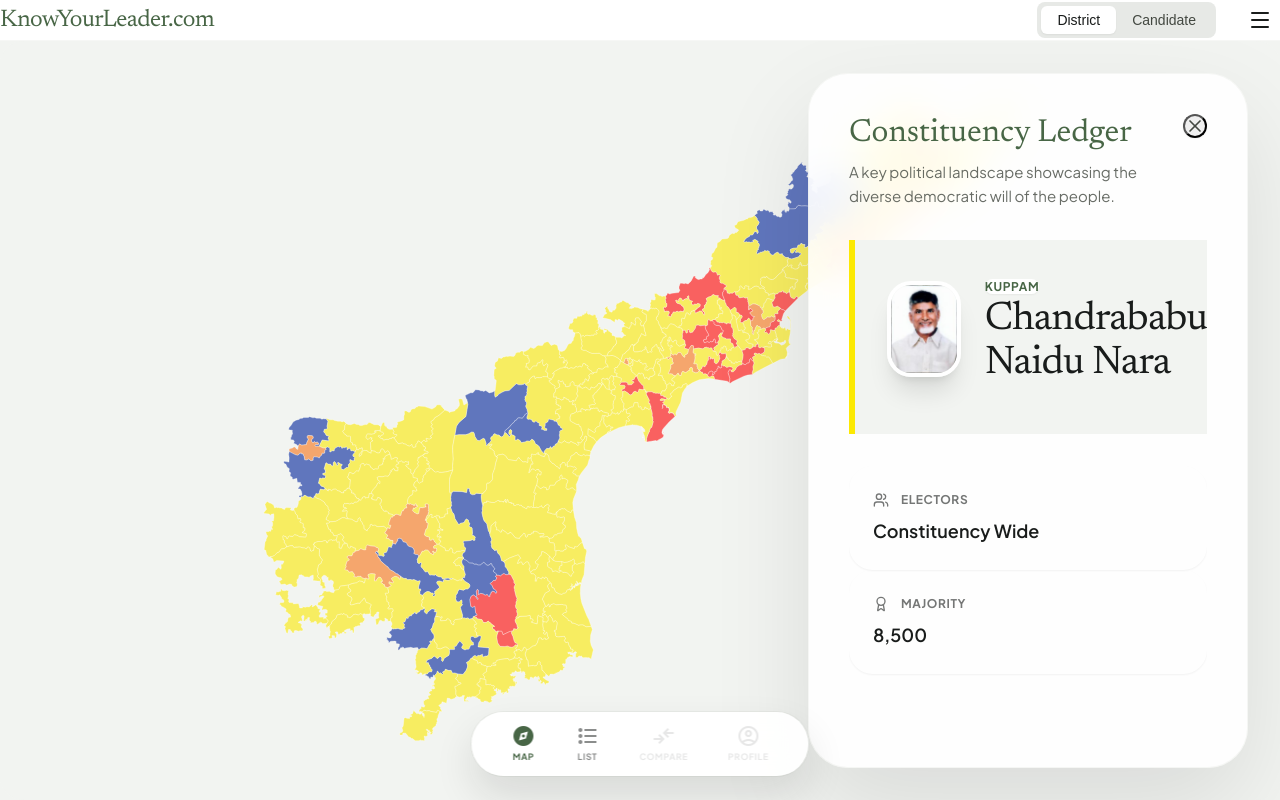
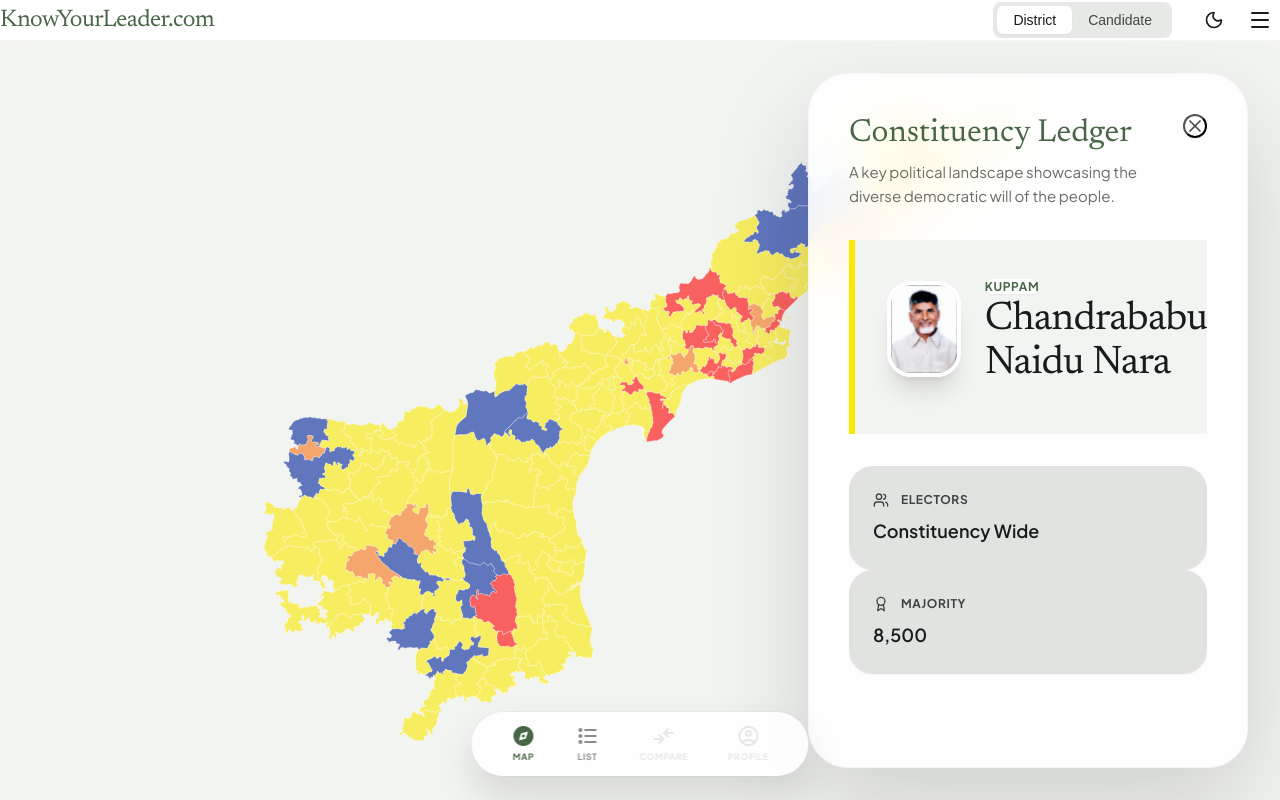
Before and after one commit to gowtham5m11/leaderledger, a React (Vite) app: page /district#/district in a window 1280 px wide. Built offline with nearby package versions, Linux system fonts and the light colour scheme.

Commit message:
small UI fixes and darkmode(needs further improvement)

```diff
--- a/src/App.jsx
+++ b/src/App.jsx
@@ -6,10 +6,20 @@ import CandidateList from './components/CandidateList';
 import CandidateProfile from './components/CandidateProfile';
 
 function App() {
+  const [theme, setTheme] = React.useState(localStorage.getItem('theme') || 'light');
+
+  React.useEffect(() => {
+    localStorage.setItem('theme', theme);
+  }, [theme]);
+
+  const toggleTheme = () => {
+    setTheme(prev => prev === 'light' ? 'dark' : 'light');
+  };
+
   return (
     <Router>
-      <div className="app-container">
-        <Header />
+      <div className={`app-container ${theme === 'dark' ? 'dark-theme' : ''}`}>
+        <Header theme={theme} toggleTheme={toggleTheme} />
 
         <main className="main-content">
           <Routes>
@@ -42,12 +52,13 @@ const FloatingNav = () => {
   return (
     <div style={{
       position: 'fixed', bottom: '1.5rem', left: '50%', transform: 'translateX(-50%)',
-      background: 'rgba(255,255,255,0.95)', backdropFilter: 'blur(12px)',
+      background: 'var(--surface-dim)', backdropFilter: 'blur(12px)',
       WebkitBackdropFilter: 'blur(12px)',
       borderRadius: '9999px', padding: '0.75rem 2.5rem',
       display: 'flex', alignItems: 'center', gap: '2.5rem',
       zIndex: 200,
-      boxShadow: '0 20px 40px rgba(25,28,27,0.12), 0 0 0 1px rgba(195,200,190,0.2)',
+      boxShadow: '0 20px 40px rgba(0,0,0,0.12), 0 0 0 1px var(--outline-variant)',
+      transition: 'all 0.3s ease'
     }}>
       {[
         { label: 'Map', icon: 'explore', path: '/district', view: 'district' },
--- a/src/components/CandidateList.jsx
+++ b/src/components/CandidateList.jsx
@@ -20,7 +20,7 @@ const CandidateList = () => {
 
 
   return (
-    <div className="bg-background text-on-surface custom-scrollbar" style={{ height: '100%', overflowY: 'auto', fontFamily: "'Outfit', sans-serif" }}>
+    <div className="bg-surface text-on-surface custom-scrollbar" style={{ height: '100%', overflowY: 'auto', fontFamily: "'Outfit', sans-serif" }}>
       <main className="mx-auto" style={{ maxWidth: '1200px', padding: '4rem 1.5rem' }}>
 
         {/* Title Section */}
--- a/src/components/DistrictView.jsx
+++ b/src/components/DistrictView.jsx
@@ -30,7 +30,7 @@ const MapTooltip = ({ data }) => {
       <div className="relative">
         <img src={data.image} alt={data.currentMla} style={{ width: '3.5rem', height: '3.5rem', borderRadius: '0.5rem', objectFit: 'cover' }} />
         <div
-          className="absolute -bottom-1 -right-1 w-5 h-5 rounded-full border-2 border-white flex items-center justify-center"
+          className="absolute -bottom-1 -right-1 w-5 h-5 rounded-full border-2 border-[var(--surface-container-lowest)] flex items-center justify-center"
           style={{ backgroundColor: partyColors[data.party] || '#ccc' }}
         >
         </div>
@@ -78,23 +78,23 @@ const DistrictView = () => {
         {/* Map Legend */}
         <div className="absolute bottom-10 left-10 glass-panel px-6 py-4 rounded-3xl border border-outline-variant flex gap-8 z-50">
           <div className="flex items-center gap-2">
-            <div className="w-3 h-3 rounded-full bg-[#fce903]"></div>
+            <div className="w-3 h-3 rounded-full bg-[var(--tdp)]"></div>
             <span className="label-sm text-on-surface-variant font-medium">TDP</span>
           </div>
           <div className="flex items-center gap-2">
-            <div className="w-3 h-3 rounded-full bg-[#00249c]"></div>
+            <div className="w-3 h-3 rounded-full bg-[var(--ysrcp)]"></div>
             <span className="label-sm text-on-surface-variant font-medium">YSRCP</span>
           </div>
           <div className="flex items-center gap-2">
-            <div className="w-3 h-3 rounded-full bg-[#e63946]"></div>
+            <div className="w-3 h-3 rounded-full bg-[var(--jsp)]"></div>
             <span className="label-sm text-on-surface-variant font-medium">JSP</span>
           </div>
           <div className="flex items-center gap-2">
-            <div className="w-3 h-3 rounded-full bg-[#f97316]"></div>
+            <div className="w-3 h-3 rounded-full bg-[var(--bjp)]"></div>
             <span className="label-sm text-on-surface-variant font-medium">BJP</span>
           </div>
           <div className="flex items-center gap-2">
-            <div className="w-3 h-3 rounded-full bg-[#0ea5e9]"></div>
+            <div className="w-3 h-3 rounded-full bg-[var(--inc)]"></div>
             <span className="label-sm text-on-surface-variant font-medium">INC</span>
           </div>
         </div>
@@ -118,7 +118,7 @@ const DistrictView = () => {
             </div>
             <button
               onClick={() => setIsPanelVisible(false)}
-              className="p-3 hover:bg-surface-container-high rounded-full transition-all text-on-surface-variant cursor-pointer bg-white/50 border border-outline-variant shadow-sm flex items-center justify-center"
+              className="p-3 hover:bg-surface-container-high rounded-full transition-all text-on-surface-variant cursor-pointer glass-panel border border-outline-variant shadow-sm flex items-center justify-center"
               aria-label="Close panel"
             >
               <X size={20} />
@@ -132,7 +132,7 @@ const DistrictView = () => {
                 <img
                   src={selectedDistrict.image}
                   alt={selectedDistrict.currentMla}
-                  style={{ width: '6rem', height: '6rem', borderRadius: '1.5rem', objectFit: 'cover', boxShadow: '0 20px 25px -5px rgba(0,0,0,0.1), 0 8px 10px -6px rgba(0,0,0,0.1)', border: '4px solid white' }}
+                  style={{ width: '6rem', height: '6rem', borderRadius: '1.5rem', objectFit: 'cover', boxShadow: '0 20px 25px -5px rgba(0,0,0,0.1), 0 8px 10px -6px rgba(0,0,0,0.1)', border: '4px solid var(--surface-container-lowest)' }}
                 />
                 <div>
                   <span className="label-sm px-3 py-1 rounded-full bg-white font-bold text-primary mb-3 inline-block shadow-sm">
@@ -147,15 +147,15 @@ const DistrictView = () => {
 
             {/* Quick Stats Grid */}
             <div className="grid grid-cols-2 gap-4 mb-8">
-              <div className="p-6 rounded-3xl bg-white/60 border border-outline-variant shadow-sm">
-                <div className="flex items-center gap-3 mb-2 opacity-60">
+              <div className="p-6 rounded-3xl bg-surface-container-highest border border-outline-variant shadow-sm">
+                <div className="flex items-center gap-3 mb-2 opacity-80">
                   <Users size={16} />
                   <span className="label-sm">Electors</span>
                 </div>
                 <p className="title-md text-on-surface">{selectedDistrict.population}</p>
               </div>
-              <div className="p-6 rounded-3xl bg-white/60 border border-outline-variant shadow-sm">
-                <div className="flex items-center gap-3 mb-2 opacity-60">
+              <div className="p-6 rounded-3xl bg-surface-container-highest border border-outline-variant shadow-sm">
+                <div className="flex items-center gap-3 mb-2 opacity-80">
                   <Award size={16} />
                   <span className="label-sm">Majority</span>
                 </div>
@@ -165,7 +165,7 @@ const DistrictView = () => {
 
             {/* Details Section */}
             <div className="space-y-6">
-              <div className="p-8 rounded-[2rem] bg-white/40 border border-outline-variant backdrop-blur-sm">
+              <div className="p-8 rounded-[2rem] glass-panel border border-outline-variant">
                 <h3 className="title-md text-primary mb-6 flex items-center gap-3 border-b border-outline-variant/30 pb-4 leading-none">
                   <MapIcon size={18} /> Detailed Overview
                 </h3>
--- a/src/components/Header.jsx
+++ b/src/components/Header.jsx
@@ -1,8 +1,8 @@
 import React from 'react';
-import { Menu } from 'lucide-react';
+import { Menu, Sun, Moon } from 'lucide-react';
 import { useLocation, useNavigate } from 'react-router-dom';
 
-const Header = () => {
+const Header = ({ theme, toggleTheme }) => {
   const { pathname } = useLocation();
   const navigate = useNavigate();
 
@@ -55,6 +55,28 @@ const Header = () => {
           </button>
         </div>
 
+        <div className="flex items-center gap-2">
+          <button
+            onClick={toggleTheme}
+            style={{
+              padding: '0.5rem',
+              backgroundColor: 'transparent',
+              border: 'none',
+              borderRadius: '9999px',
+              cursor: 'pointer',
+              color: 'var(--on-surface)',
+              display: 'flex',
+              alignItems: 'center',
+              justifyContent: 'center',
+              transition: 'all 0.2s'
+            }}
+            onMouseOver={(e) => e.currentTarget.style.backgroundColor = 'var(--surface-container-high)'}
+            onMouseOut={(e) => e.currentTarget.style.backgroundColor = 'transparent'}
+            title={`Switch to ${theme === 'light' ? 'dark' : 'light'} mode`}
+          >
+            {theme === 'light' ? <Moon size={20} /> : <Sun size={20} />}
+          </button>
+
           <button style={{
             padding: '0.5rem',
             backgroundColor: 'transparent',
@@ -71,6 +93,7 @@ const Header = () => {
           >
             <Menu size={24} />
           </button>
+        </div>
       </nav>
     </header>
   );
--- a/src/components/MapChart.jsx
+++ b/src/components/MapChart.jsx
@@ -9,23 +9,40 @@ const MapChart = ({ setTooltipContent, onDistrictClick }) => {
   const [dragStart, setDragStart] = useState({ x: 0, y: 0 });
   const containerRef = useRef(null);
 
-  const handleZoomIn = () => {
-    setPosition(pos => ({ ...pos, zoom: Math.min(pos.zoom * 1.2, 10) }));
-  };
+  const handleZoom = useCallback((factor, clientX, clientY) => {
+    setPosition(pos => {
+      const newZoom = Math.max(Math.min(pos.zoom * factor, 10), 0.5);
+      if (newZoom === pos.zoom) return pos;
 
-  const handleZoomOut = () => {
-    setPosition(pos => ({ ...pos, zoom: Math.max(pos.zoom / 1.2, 0.5) }));
-  };
+      const container = containerRef.current;
+      if (!container) return pos;
+
+      const rect = container.getBoundingClientRect();
+
+      // If no mouse coordinates provided, zoom to center of container
+      const x = clientX !== undefined ? clientX - rect.left : rect.width / 2;
+      const y = clientY !== undefined ? clientY - rect.top : rect.height / 2;
+
+      const zoomRatio = newZoom / pos.zoom;
+      const newX = x - (x - pos.x) * zoomRatio;
+      const newY = y - (y - pos.y) * zoomRatio;
+
+      return {
+        x: newX,
+        y: newY,
+        zoom: newZoom
+      };
+    });
+  }, []);
+
+  const handleZoomIn = useCallback(() => handleZoom(1.2), [handleZoom]);
+  const handleZoomOut = useCallback(() => handleZoom(1 / 1.2), [handleZoom]);
 
   const handleWheel = useCallback((e) => {
     e.preventDefault();
-    const delta = e.deltaY;
-    const factor = delta > 0 ? 0.9 : 1.1;
-    setPosition(pos => ({
-      ...pos,
-      zoom: Math.max(Math.min(pos.zoom * factor, 10), 0.5)
-    }));
-  }, []);
+    const factor = e.deltaY > 0 ? 0.9 : 1.1;
+    handleZoom(factor, e.clientX, e.clientY);
+  }, [handleZoom]);
 
   useEffect(() => {
     const container = containerRef.current;
@@ -65,18 +82,20 @@ const MapChart = ({ setTooltipContent, onDistrictClick }) => {
   }, []);
 
   return (
-    <div className="map-container relative w-full h-full overflow-hidden bg-surface-container-low rounded-3xl border border-outline-variant/30">
+    <div
+      ref={containerRef}
+      className="map-container relative w-full h-full overflow-hidden bg-surface-container-low rounded-3xl border border-outline-variant/30"
+      onMouseDown={handleMouseDown}
+      onMouseMove={handleMouseMove}
+      onMouseUp={handleMouseUp}
+      onMouseLeave={handleMouseUp}
+    >
       <div
-        ref={containerRef}
         className={`w-full h-full flex items-center justify-center p-8 ${isDragging ? 'cursor-grabbing' : 'cursor-grab'}`}
-        onMouseDown={handleMouseDown}
-        onMouseMove={handleMouseMove}
-        onMouseUp={handleMouseUp}
-        onMouseLeave={handleMouseUp}
-        onDoubleClick={handleZoomIn}
+        onDoubleClick={(e) => handleZoom(1.5, e.clientX, e.clientY)}
         style={{
           transform: `translate(${position.x}px, ${position.y}px) scale(${position.zoom})`,
-          transformOrigin: 'center center'
+          transformOrigin: '0 0'
         }}
       >
         <svg
@@ -96,7 +115,7 @@ const MapChart = ({ setTooltipContent, onDistrictClick }) => {
                 className="constituency-path transition-all duration-300 cursor-pointer"
                 fill={color}
                 fillOpacity={0.6}
-                stroke="#ffffff"
+                stroke="var(--surface-container-lowest)"
                 strokeWidth={0.2}
                 onClick={() => onDistrictClick(data)}
                 onMouseEnter={() => {
@@ -116,17 +135,20 @@ const MapChart = ({ setTooltipContent, onDistrictClick }) => {
 
       {/* Manual Zoom Controls - Positioned Left */}
       {/* Manual Zoom Controls - Positioned Bottom-Right */}
-      <div className="absolute bottom-8 right-8 flex flex-col gap-3 z-[60]">
+      <div
+        className="absolute bottom-8 right-8 flex flex-col gap-3 z-[60]"
+        onMouseDown={(e) => e.stopPropagation()}
+      >
         <button
           onClick={handleZoomIn}
-          className="w-14 h-14 bg-white/90 backdrop-blur-md rounded-2xl border border-outline-variant shadow-xl hover:bg-white text-primary transition-all active:scale-90 flex items-center justify-center cursor-pointer pointer-events-auto"
+          className="w-14 h-14 bg-white backdrop-blur-md rounded-2xl border border-outline-variant shadow-xl hover:bg-surface-container-highest text-primary transition-all active:scale-90 flex items-center justify-center cursor-pointer pointer-events-auto"
           title="Zoom In"
         >
           <Plus size={24} strokeWidth={2.5} />
         </button>
         <button
           onClick={handleZoomOut}
-          className="w-14 h-14 bg-white/90 backdrop-blur-md rounded-2xl border border-outline-variant shadow-xl hover:bg-white text-primary transition-all active:scale-90 flex items-center justify-center cursor-pointer pointer-events-auto"
+          className="w-14 h-14 bg-white backdrop-blur-md rounded-2xl border border-outline-variant shadow-xl hover:bg-surface-container-highest text-primary transition-all active:scale-90 flex items-center justify-center cursor-pointer pointer-events-auto"
           title="Zoom Out"
         >
           <Minus size={24} strokeWidth={2.5} />
--- a/src/index.css
+++ b/src/index.css
@@ -11,6 +11,7 @@
   --surface-container-high: #e7e9e6;
   --surface-container-highest: #e1e3e0;
   --surface-container-lowest: #ffffff;
+  --surface-dim: rgba(255, 255, 255, 0.9);
 
   /* Brand Colors */
   --primary: #486646;
@@ -20,6 +21,8 @@
   --on-surface-variant: #434841;
   --outline: #737970;
   --outline-variant: rgba(195, 200, 190, 0.15);
+  --error: #ba1a1a;
+  --error-container: rgba(255, 218, 214, 0.3);
 
   /* Party Colors */
   --tdp: #fce903;
@@ -32,6 +35,26 @@
   --spacing-3: 1rem;
   --spacing-5: 1.7rem;
   --spacing-10: 3.5rem;
+}
+
+.dark-theme {
+  --surface: #0a0c0b;
+  --surface-container-lowest: #050606;
+  --surface-container-low: #141715;
+  --surface-container: #1c201d;
+  --surface-container-high: #282d29;
+  --surface-container-highest: #363c37;
+  --surface-dim: rgba(20, 23, 21, 0.75);
+
+  --primary: #adcfa8;
+  --primary-container: #314d30;
+  --on-primary: #111412;
+  --on-surface: #e1e3e0;
+  --on-surface-variant: #bec5bd;
+  --outline: #8a9289;
+  --outline-variant: rgba(141, 147, 137, 0.2);
+  --error: #ffb4ab;
+  --error-container: rgba(147, 0, 10, 0.3);
 }
 
 * {
@@ -47,6 +70,7 @@ body {
   line-height: 1.6;
   height: 100vh;
   overflow: hidden;
+  transition: background-color 0.3s ease, color 0.3s ease;
 }
 
 h1,
@@ -123,16 +147,17 @@ h6,
 .floating-panel {
   pointer-events: auto;
   height: 100%;
-  background: rgba(255, 255, 255, 0.9);
-  backdrop-filter: blur(20px) saturate(160%);
-  -webkit-backdrop-filter: blur(20px) saturate(160%);
+  background: var(--surface-dim);
+  backdrop-filter: blur(24px) saturate(180%);
+  -webkit-backdrop-filter: blur(24px) saturate(180%);
   border-radius: 2.5rem;
   border: 1px solid var(--outline-variant);
-  box-shadow: 0 40px 100px rgba(0, 0, 0, 0.1);
+  box-shadow: 0 40px 100px rgba(0, 0, 0, 0.15);
   padding: 2.5rem;
   display: flex;
   flex-direction: column;
   overflow: hidden;
+  transition: background 0.3s ease, border-color 0.3s ease;
 }
 
 /* Utilities for non-tailwind fallback */
@@ -372,7 +397,21 @@ h6,
 }
 
 .bg-white {
-  background-color: #ffffff;
+  background-color: var(--surface-container-lowest);
+}
+
+.glass-panel {
+  background: var(--surface-dim);
+  backdrop-filter: blur(12px) saturate(160%);
+  -webkit-backdrop-filter: blur(12px) saturate(160%);
+  transition: background 0.3s ease;
+}
+
+.glass-nav {
+  background: var(--surface-dim);
+  backdrop-filter: blur(20px) saturate(180%);
+  -webkit-backdrop-filter: blur(20px) saturate(180%);
+  transition: background 0.3s ease;
 }
 
 .bg-primary {
@@ -577,9 +616,7 @@ h6,
 
 .card-jsp {
   border-top: 6px solid var(--jsp);
-  background: rgba(255, 255, 255, 0.7) !important;
-  backdrop-filter: blur(12px);
-  -webkit-backdrop-filter: blur(12px);
+  background: var(--surface-dim) !important;
 }
 
 .card-jsp:hover {
```
Also changed, not shown: src/components/CandidateProfile.jsx (+8 -7 lines). Lines whose indentation alone changed are shown as unchanged.
